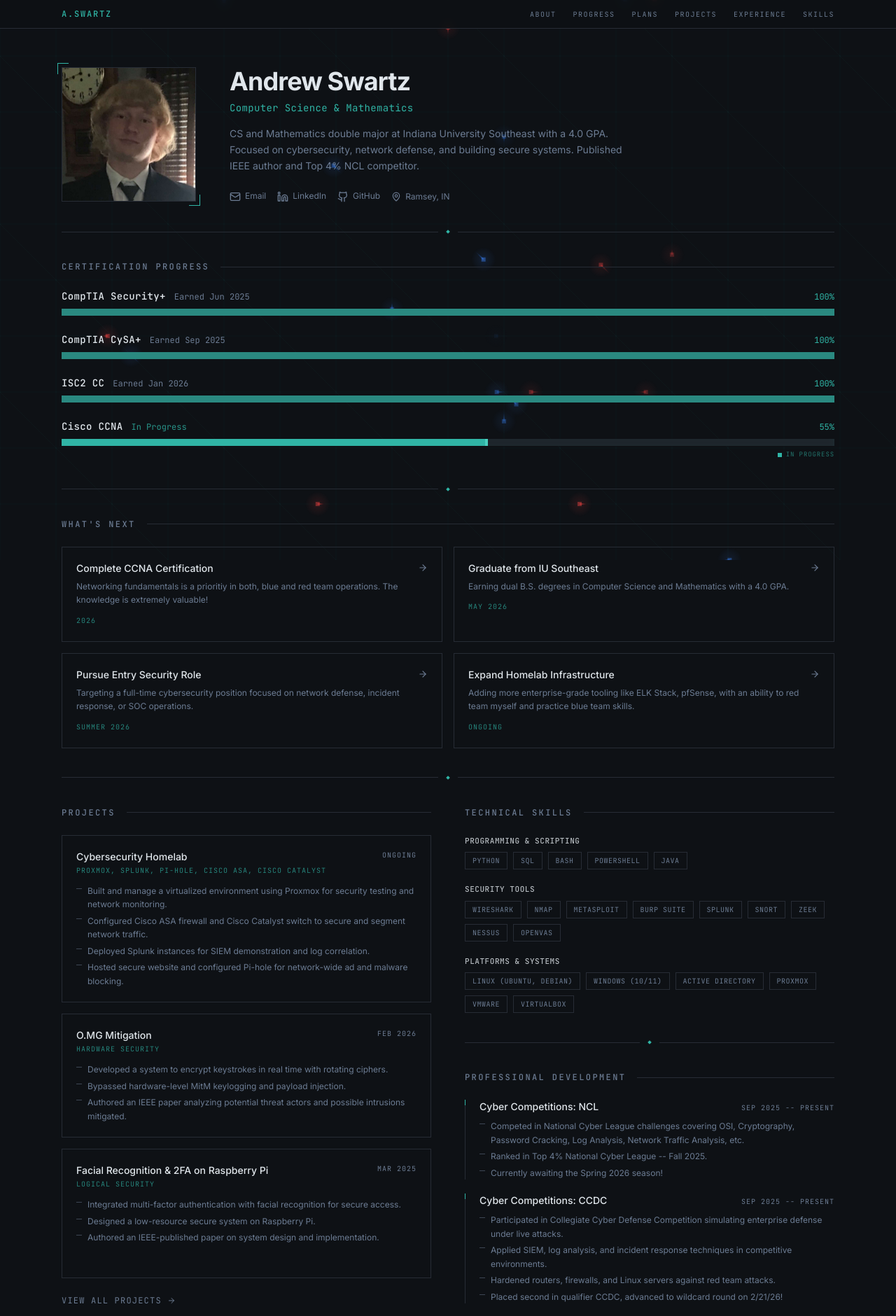
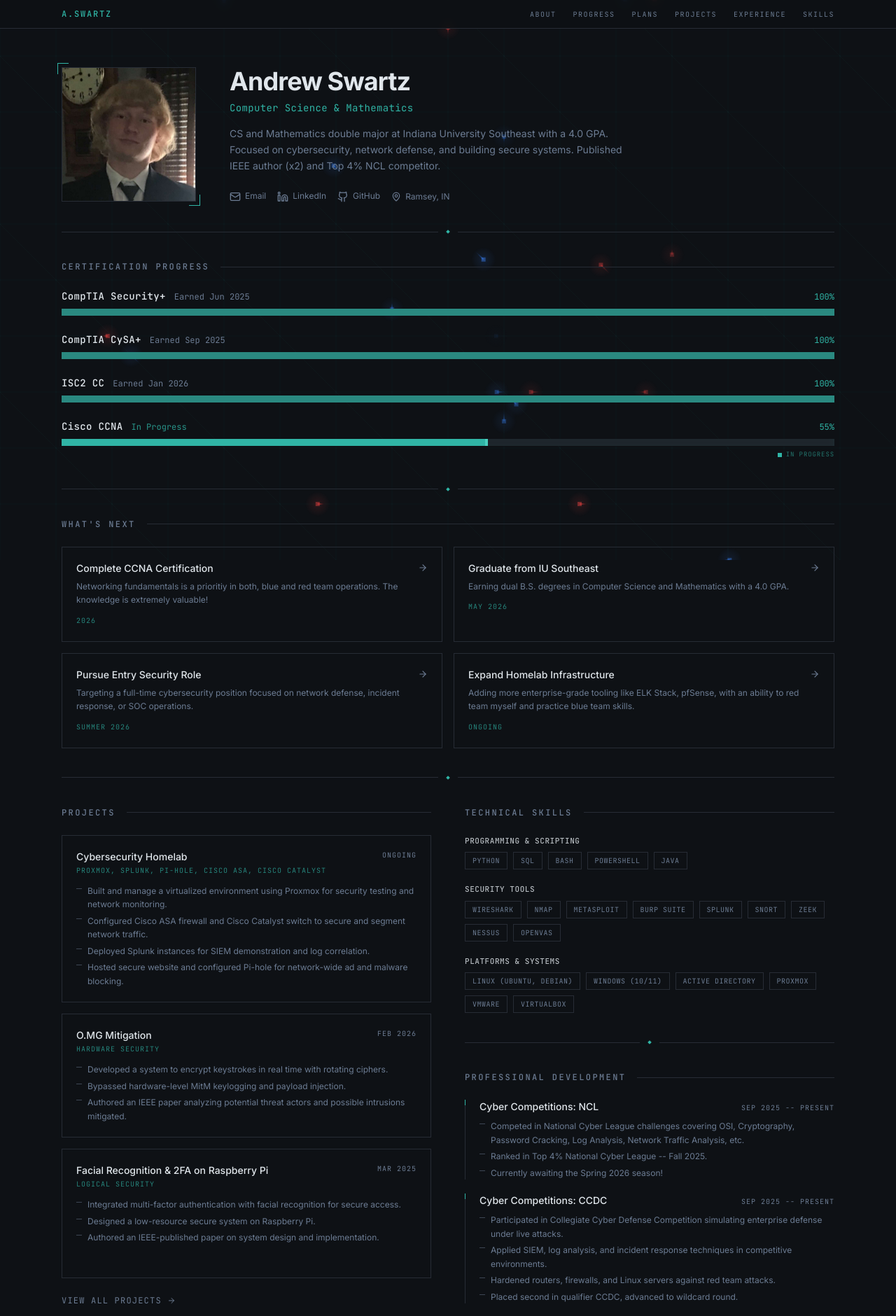
Before and after one commit to smortz11/Web_Portfolio, a Next.js app: page / in a window 1280 px wide. Shown: the top 1880 px of the page at 70% size. Built offline with nearby package versions, Linux system fonts and the light colour scheme.

Commit message:
updated CCDC information

```diff
--- a/app/projects/page.tsx
+++ b/app/projects/page.tsx
@@ -6,7 +6,7 @@ import { ProjectsList } from "@/components/projects-list"
 export const metadata: Metadata = {
   title: "Projects | Andrew Swartz",
   description:
-    "Cybersecurity and computer science projects by Andrew Swartz, including published IEEE research.",
+    "Cybersecurity and computer science projects by Andrew Swartz, including published IEEE research (x2).",
 }
 
 export default function ProjectsPage() {
--- a/components/hero-section.tsx
+++ b/components/hero-section.tsx
@@ -32,7 +32,7 @@ export function HeroSection() {
         <p className="mt-4 max-w-xl text-sm leading-relaxed text-muted-foreground">
           CS and Mathematics double major at Indiana University Southeast with a
           4.0 GPA. Focused on cybersecurity, network defense, and building
-          secure systems. Published IEEE author and Top 4% NCL competitor.
+          secure systems. Published IEEE author (x2) and Top 4% NCL competitor.
         </p>
 
         {/* Contact links */}
--- a/components/professional-dev.tsx
+++ b/components/professional-dev.tsx
@@ -21,7 +21,7 @@ const items: DevItem[] = [
       "Participated in Collegiate Cyber Defense Competition simulating enterprise defense under live attacks.",
       "Applied SIEM, log analysis, and incident response techniques in competitive environments.",
       "Hardened routers, firewalls, and Linux servers against red team attacks.",
-      "Placed second in qualifier CCDC, advanced to wildcard round on 2/21/26!"
+      "Placed second in qualifier CCDC, advanced to wildcard round."
     ],
   },
   {
```
